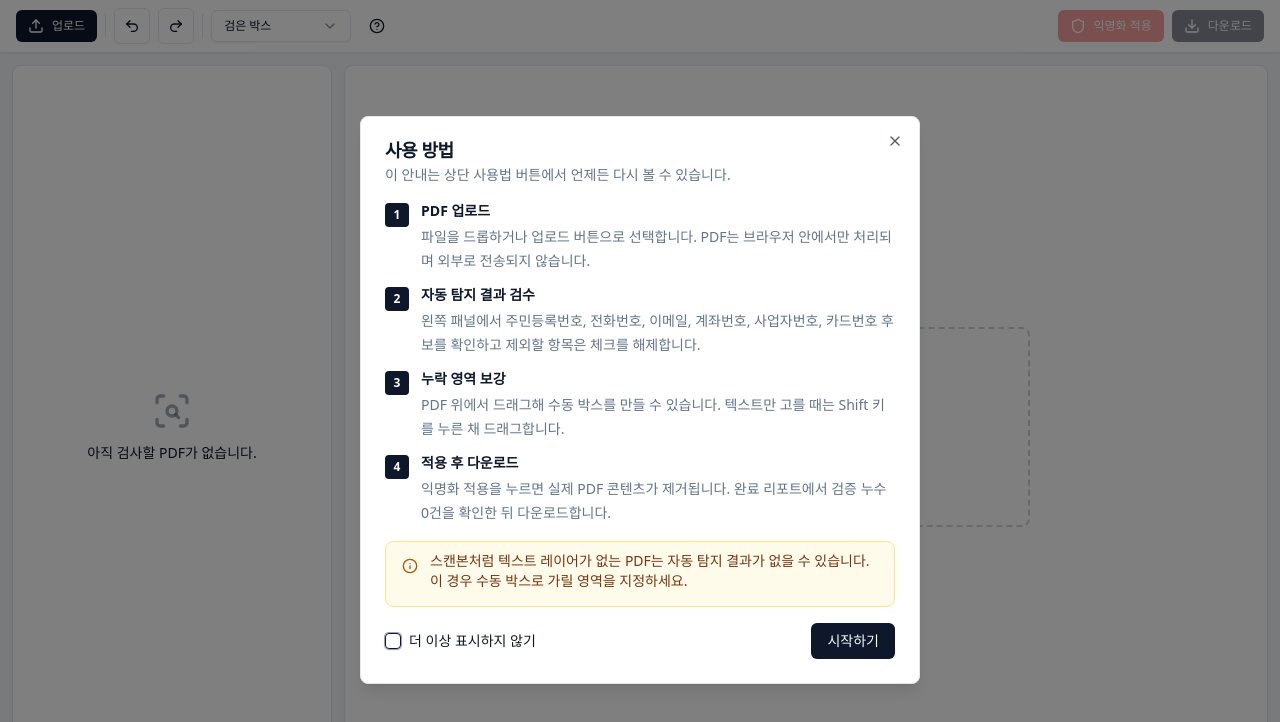
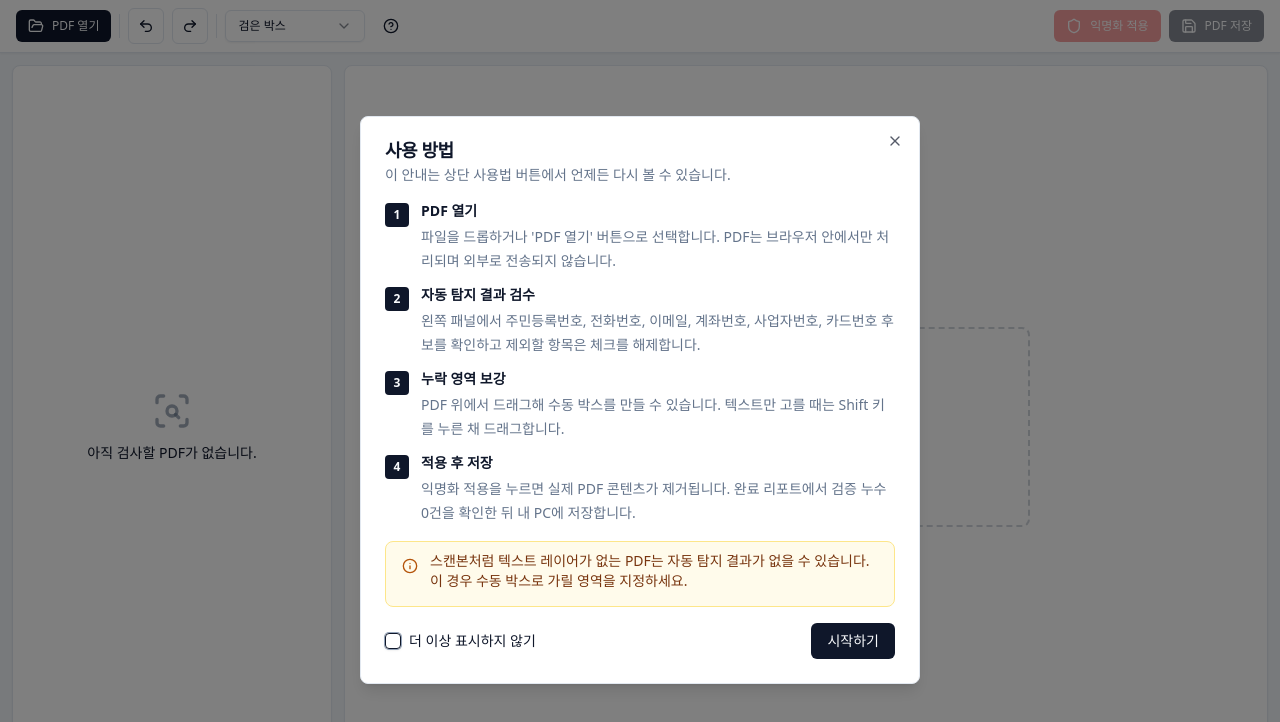
Before and after one commit to nextintelligence-ai/pii-guard-js, a React (Vite) app: page / in a window 1280 px wide. Shown: the top 722 px of the page. Built offline with nearby package versions, Linux system fonts and the light colour scheme.

Commit message:
feat(ui): 업로드/다운로드 → PDF 열기/PDF 저장 (로컬 처리 의미 강화) + 토스트 하단 중앙

```diff
--- a/src/App.tsx
+++ b/src/App.tsx
@@ -113,7 +113,7 @@ export default function App() {
                       익명화가 끝났어요!
                     </span>
                     <br />
-                    상단의 다운로드 버튼을 눌러 저장하세요.
+                    상단의 'PDF 저장' 버튼을 눌러 내 PC에 저장하세요.
                   </AlertDescription>
                 </Alert>
               )}
@@ -154,7 +154,7 @@ export default function App() {
         onDoNotShowAgainChange={setDoNotShowUsageGuideAgain}
         onClose={closeUsageGuide}
       />
-      <Toaster position="top-right" />
+      <Toaster position="bottom-center" />
     </div>
   );
 }
--- a/src/components/ReportModal.tsx
+++ b/src/components/ReportModal.tsx
@@ -1,4 +1,4 @@
-import { CheckCircle2, AlertTriangle, Download } from 'lucide-react';
+import { CheckCircle2, AlertTriangle, Save } from 'lucide-react';
 import { useAppStore } from '@/state/store';
 import { useApply } from '@/hooks/useApply';
 import {
@@ -68,8 +68,8 @@ export function ReportModal() {
             닫기
           </Button>
           <Button onClick={download}>
-            <Download />
-            다운로드
+            <Save />
+            PDF 저장
           </Button>
         </DialogFooter>
       </DialogContent>
--- a/src/components/Toolbar.tsx
+++ b/src/components/Toolbar.tsx
@@ -1,5 +1,5 @@
 import { useRef } from 'react';
-import { Upload, Undo2, Redo2, HelpCircle, Shield, Download } from 'lucide-react';
+import { FolderOpen, Undo2, Redo2, HelpCircle, Shield, Save } from 'lucide-react';
 import { useAppStore } from '@/state/store';
 import { Button } from '@/components/ui/button';
 import { Separator } from '@/components/ui/separator';
@@ -37,8 +37,8 @@ export function Toolbar({ onLoad, onApply, onDownload, onHelp }: Props) {
           }}
         />
         <Button size="sm" onClick={() => inputRef.current?.click()}>
-          <Upload />
-          업로드
+          <FolderOpen />
+          PDF 열기
         </Button>
 
         <Separator orientation="vertical" className="h-6" />
@@ -96,8 +96,8 @@ export function Toolbar({ onLoad, onApply, onDownload, onHelp }: Props) {
           익명화 적용
         </Button>
         <Button size="sm" onClick={onDownload} disabled={docKind !== 'done'}>
-          <Download />
-          다운로드
+          <Save />
+          PDF 저장
         </Button>
       </div>
     </TooltipProvider>
--- a/src/components/UsageGuideModal.tsx
+++ b/src/components/UsageGuideModal.tsx
@@ -21,8 +21,8 @@ type Props = {
 
 const STEPS = [
   {
-    title: 'PDF 업로드',
-    body: '파일을 드롭하거나 업로드 버튼으로 선택합니다. PDF는 브라우저 안에서만 처리되며 외부로 전송되지 않습니다.',
+    title: 'PDF 열기',
+    body: "파일을 드롭하거나 'PDF 열기' 버튼으로 선택합니다. PDF는 브라우저 안에서만 처리되며 외부로 전송되지 않습니다.",
   },
   {
     title: '자동 탐지 결과 검수',
@@ -33,8 +33,8 @@ const STEPS = [
     body: 'PDF 위에서 드래그해 수동 박스를 만들 수 있습니다. 텍스트만 고를 때는 Shift 키를 누른 채 드래그합니다.',
   },
   {
-    title: '적용 후 다운로드',
-    body: '익명화 적용을 누르면 실제 PDF 콘텐츠가 제거됩니다. 완료 리포트에서 검증 누수 0건을 확인한 뒤 다운로드합니다.',
+    title: '적용 후 저장',
+    body: '익명화 적용을 누르면 실제 PDF 콘텐츠가 제거됩니다. 완료 리포트에서 검증 누수 0건을 확인한 뒤 내 PC에 저장합니다.',
   },
 ] as const;
 
--- a/src/hooks/useApply.ts
+++ b/src/hooks/useApply.ts
@@ -37,11 +37,11 @@ export function useApply() {
   const download = useCallback(() => {
     const s = useAppStore.getState();
     if (s.doc.kind !== 'done') {
-      toast.error('다운로드할 결과가 없습니다');
+      toast.error('저장할 결과가 없습니다');
       return;
     }
     downloadBlob(s.doc.outputBlob, 'redacted.pdf');
-    toast.success('다운로드 시작');
+    toast.success('PDF 저장 시작');
   }, []);
 
   return { apply, download };
```
